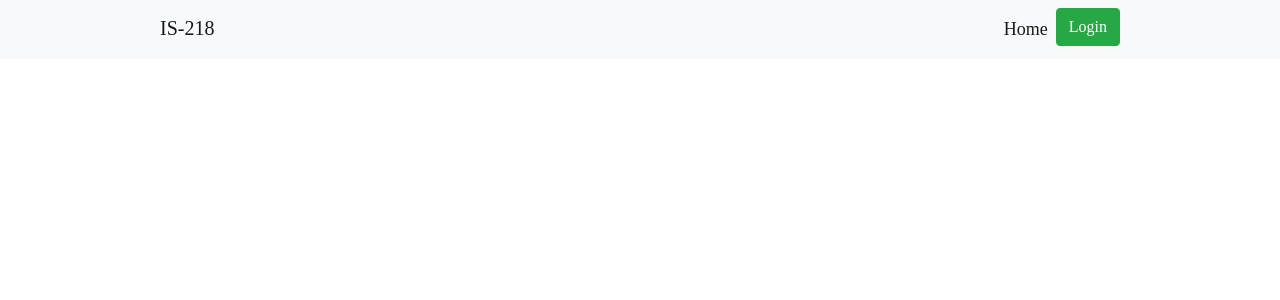
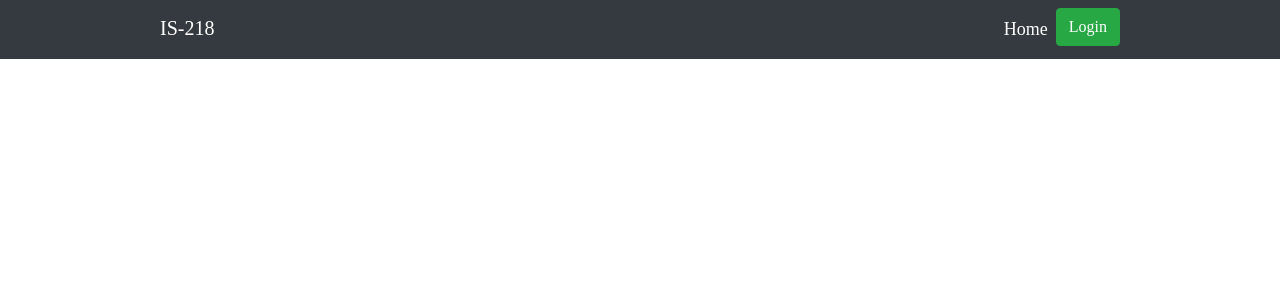
Before and after one commit to IS218-Spring21/WebApp-Final, a Python web app: template app/templates/layout.jinja2 in a window 1280 px wide. Shown: the top 300 px of the page. Run offline with Jinja, Linux system fonts and the light colour scheme; the template is opened without the code that fills it, so the values that code supplies are empty; some libraries are stand-ins or nearby versions.

Commit message:
Task: changed navbar to dark

```diff
--- a/app/templates/layout.jinja2
+++ b/app/templates/layout.jinja2
@@ -22,7 +22,7 @@
     {% endif %}
     <head>
 <body>
-<nav class="navbar navbar-expand-lg navbar-light bg-light mb-1">
+<nav class="navbar navbar-expand-lg navbar-dark bg-dark mb-1">
     <div class="navContent">
 
         {% if is_auth %}
```
